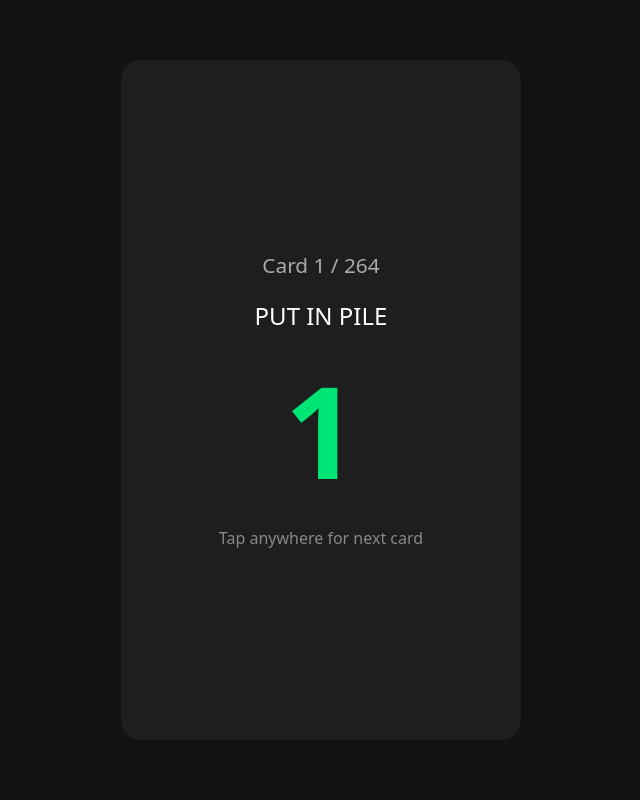
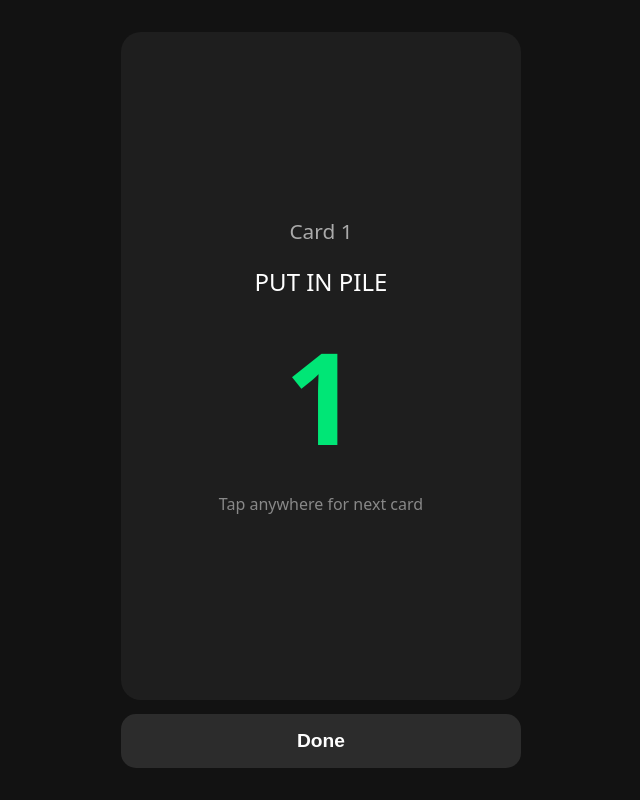
Before and after one commit to lastperson/shuffler, a plain HTML site: page index.html in a window 1280 px wide. Both pictures are taken after a click on the button "Start Shuffling". Shown: the whole page, without its empty margins (319-959 px from the left). Drawn offline with Linux system fonts and the light colour scheme.

Commit message:
Refactor card shuffling interface and logic
Updated HTML structure and JavaScript logic for card shuffling functionality.

```diff
--- a/index.html
+++ b/index.html
@@ -40,8 +40,14 @@
             width: 100%;
             cursor: pointer;
         }
+        #active {
+            display: flex;
+            flex-direction: column;
+            gap: 14px;
+            height: 92vh;
+        }
         #tap-area {
-            height: 85vh;
+            flex: 1;
             width: 100%;
             display: flex;
             flex-direction: column;
@@ -53,6 +59,13 @@
         }
         #pile-num { font-size: 8rem; font-weight: 900; color: #00e676; margin: 10px 0; }
         #progress { font-size: 1.3rem; color: #aaa; }
+        #done-btn {
+            background: #2c2c2c;
+            color: #ffffff;
+            padding: 16px 24px;
+            font-size: 1.2rem;
+            border-radius: 15px;
+        }
         ol { text-align: left; font-size: 1.3rem; line-height: 1.8; }
     </style>
 </head>
@@ -60,20 +73,19 @@
 
     <div id="setup">
         <h1>Card Shuffler</h1>
-        <label>Total Cards</label><br>
-        <input type="number" id="cards" value="264"><br>
-        <label>Number of Piles</label><br>
-        <input type="number" id="piles" value="8"><br>
+        <label for="piles">Number of Piles</label><br>
+        <input type="number" id="piles" min="2" value="8"><br>
         <button onclick="start()">Start Shuffling</button>
     </div>
 
     <div id="active" class="hidden">
         <div id="tap-area" onclick="nextCard()">
-            <div id="progress">Card 1 / 200</div>
+            <div id="progress">Card 1</div>
             <div style="font-size: 1.5rem; margin-top: 20px;">PUT IN PILE</div>
             <div id="pile-num">-</div>
             <div style="color: #888;">Tap anywhere for next card</div>
         </div>
+        <button id="done-btn" type="button" onclick="finish()">Done</button>
     </div>
 
     <div id="done" class="hidden">
@@ -83,13 +95,13 @@
     </div>
 
     <script>
-        let totalCards = 0, totalPiles = 0, currentCard = 0;
+        let totalPiles = 0, currentCard = 0;
 
         function start() {
-            totalCards = parseInt(document.getElementById('cards').value);
-            totalPiles = parseInt(document.getElementById('piles').value);
-            if (totalCards < 1 || totalPiles < 2) return alert("Need at least 1 card and 2 piles.");
+            totalPiles = parseInt(document.getElementById('piles').value, 10);
+            if (isNaN(totalPiles) || totalPiles < 2) return alert("Need at least 2 piles.");
 
+            currentCard = 0;
             document.getElementById('setup').classList.add('hidden');
             document.getElementById('active').classList.remove('hidden');
             nextCard();
@@ -97,25 +109,25 @@
 
         function nextCard() {
             currentCard++;
-            if (currentCard > totalCards) return finish();
-
             const target = Math.floor(Math.random() * totalPiles) + 1;
-            document.getElementById('progress').innerText = `Card ${currentCard} / ${totalCards}`;
+            document.getElementById('progress').innerText = `Card ${currentCard}`;
             document.getElementById('pile-num').innerText = target;
-            if (navigator.vibrate) navigator.vibrate(30); // Subtle haptic buzz
+            if (navigator.vibrate) navigator.vibrate(30);
         }
 
         function finish() {
             document.getElementById('active').classList.add('hidden');
             document.getElementById('done').classList.remove('hidden');
 
-            let piles = Array.from({length: totalPiles}, (_, i) => i + 1);
+            const list = document.getElementById('stack-order');
+            list.innerHTML = '';
+
+            let piles = Array.from({ length: totalPiles }, (_, i) => i + 1);
             for (let i = piles.length - 1; i > 0; i--) {
                 const j = Math.floor(Math.random() * (i + 1));
                 [piles[i], piles[j]] = [piles[j], piles[i]];
             }
 
-            const list = document.getElementById('stack-order');
             piles.forEach((p, idx) => {
                 const li = document.createElement('li');
                 li.innerText = idx === 0 ? `Pick up PILE ${p} (Top)` : `Put PILE ${p} underneath`;
```
